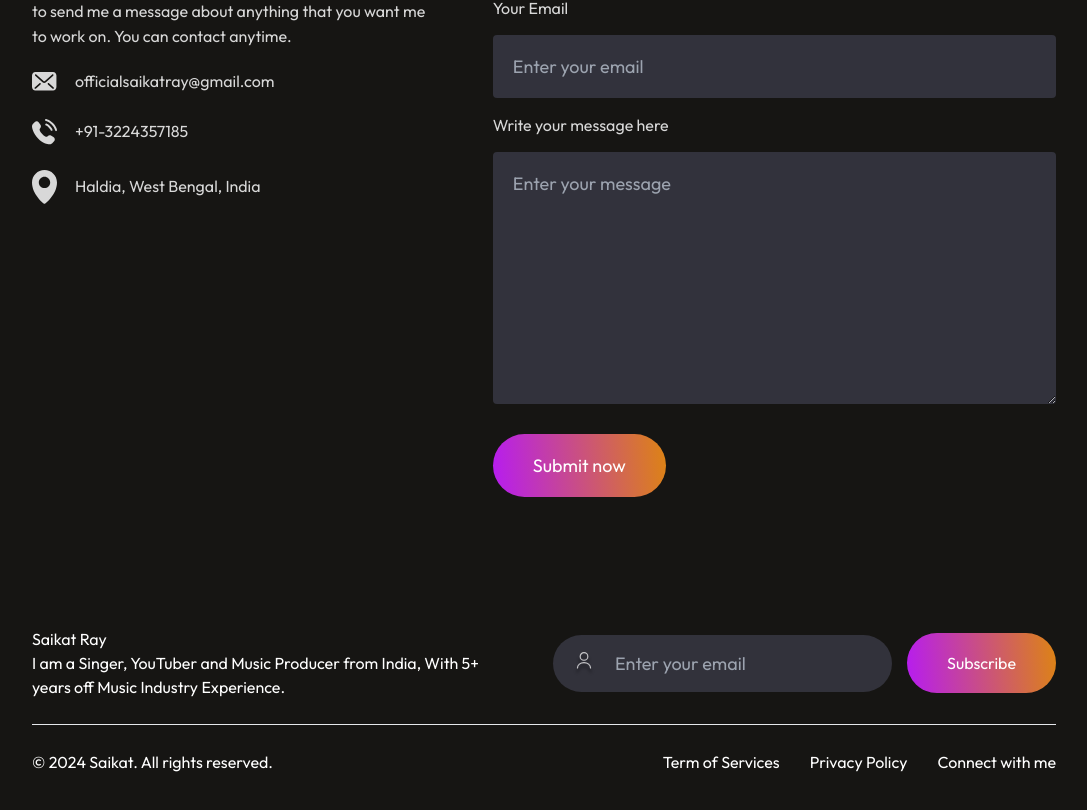
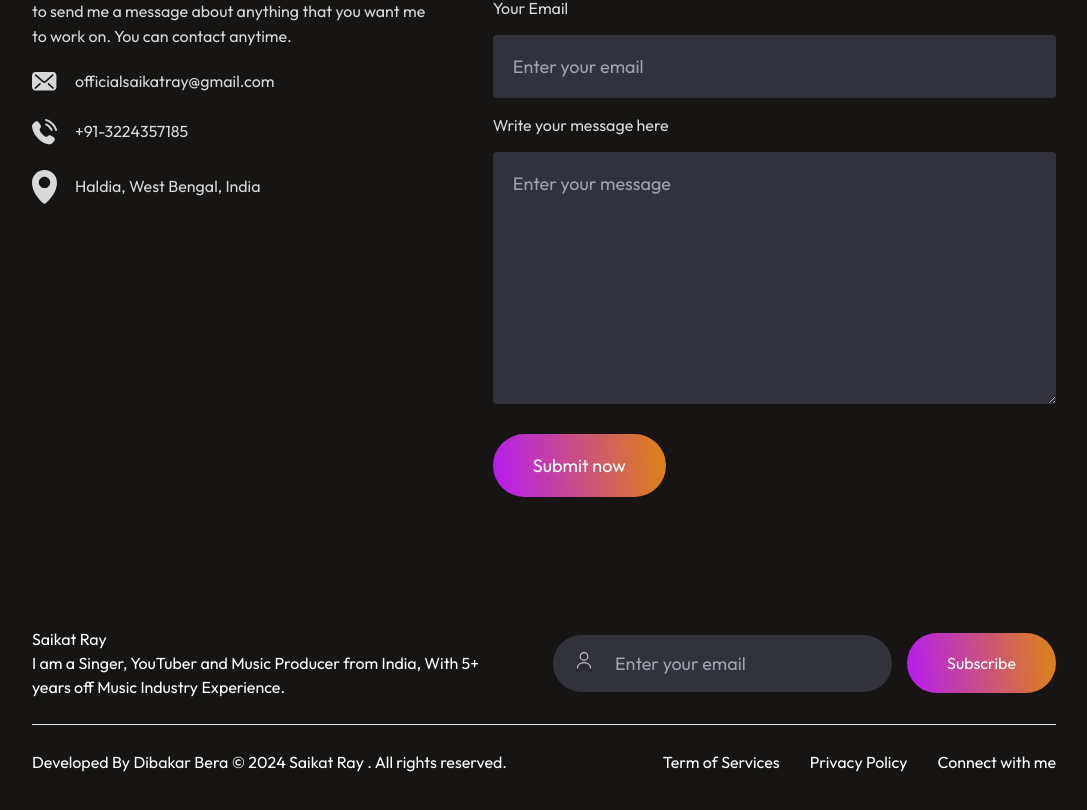
Before and after one commit to saikat0111/saikat-portfolio, a React (Vite) app: page / in a window 1280 px wide. Shown: the part 1773-2583 px from the top of the page, without its empty margins (96-1183 px from the left). Built offline with nearby package versions, Linux system fonts and the light colour scheme.

Commit message:
update padding

```diff
--- a/src/Components/Footer/Footer.jsx
+++ b/src/Components/Footer/Footer.jsx
@@ -22,7 +22,7 @@ const Footer = () => {
       </div>
       <hr />
       <div className="footer-bottom">
-        <p className="footer-bottom-left">© 2024 Saikat. All rights reserved.</p>
+        <p className="footer-bottom-left">Developed By <a className='text-2xl underline text-orange-600' href="https://dibakarbera.pages.dev">Dibakar Bera</a> © 2024  <a className='text-2xl'>Saikat Ray</a> . All rights reserved.</p>
         <div className="footer-bottom-right">
             <p>Term of Services</p>
             <p>Privacy Policy</p>
```
